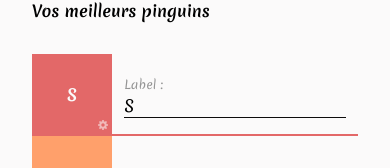
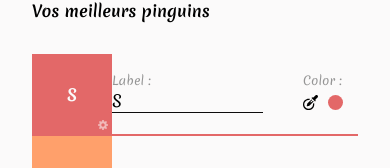
Before and after one commit to Benja-san/top-tier-me-app-frontend, an Angular app: page /tier-list in a window 390 px wide. Both pictures are taken after a click on the button 103 px from the left and 277 px from the top of the page. Shown: the part 152-320 px from the top of the page. Built offline with nearby package versions, Linux system fonts and the light colour scheme; a web font is replaced by a local one.

Commit message:
add color picker for raw css responsive add mask for colorpicker input

```diff
--- a/src/app/component/raw/raw.component.html
+++ b/src/app/component/raw/raw.component.html
@@ -28,6 +28,7 @@
     @if(isEditing) {
     <section class="editSection">
       <form class="rawEditForm">
+        <div class="inputContainer">
           <label class="label" for="name">Label :</label>
           <input
             id="name"
@@ -36,6 +37,45 @@
             [(ngModel)]="raw.title"
             type="text"
           />
+        </div>
+        <div class="inputContainer">
+          <label class="label" for="color">Color :</label>
+          <div class="colorPickerContainer">
+            <div class="contentDisplayed">
+              <svg
+                width="15"
+                height="15"
+                viewBox="0 0 15 15"
+                fill="none"
+                xmlns="http://www.w3.org/2000/svg"
+              >
+                <g clip-path="url(#clip0_659_1369)">
+                  <path
+                    d="M12.7413 4.35063C12.3594 4.7425 12.3638 5.37062 12.755 5.75562L12.06 6.46438L8.51625 2.98813L9.2125 2.27938C9.60188 2.66313 10.2325 2.65688 10.615 2.265L12.4388 0.446875C12.7306 0.149375 13.1163 0 13.5025 0C14.3363 0 15 0.6825 15 1.4875C15 1.88313 14.84 2.25063 14.5656 2.5325L12.7413 4.35063ZM9.9475 5.78312L10.6581 6.4775L6.6525 10.4125C5.97 11.1075 5.54437 10.5181 4.655 11.1388C4.53562 11.2213 4.40875 11.255 4.28937 11.2487C3.99187 11.235 3.73625 10.9794 3.75125 10.6512C3.75687 10.5444 3.79188 10.4275 3.86313 10.3106C4.39 9.445 3.86125 9.00375 4.52688 8.3275L8.53125 4.39125L9.24063 5.08625L7.00313 7.27875H8.42188L9.9475 5.78312ZM5.06938 9.88375L5.07312 9.88313V9.86687L5.06938 9.88375ZM9.97312 8.9025C9.99 9.0575 10 9.215 10 9.375C10 11.7875 8.03687 13.75 5.625 13.75C3.21312 13.75 1.25 11.7875 1.25 9.375C1.25 6.9625 3.21312 5 5.625 5C5.78625 5 5.945 5.01 6.10125 5.02688L7.17562 3.97125C6.68187 3.83 6.16313 3.75 5.625 3.75C2.51812 3.75 0 6.26813 0 9.375C0 12.4819 2.51812 15 5.625 15C8.73188 15 11.25 12.4819 11.25 9.375C11.25 8.84813 11.1725 8.34062 11.0369 7.8575L9.97312 8.9025Z"
+                    fill="black"
+                  />
+                </g>
+                <defs>
+                  <clipPath id="clip0_659_1369">
+                    <rect width="15" height="15" fill="white" />
+                  </clipPath>
+                </defs>
+              </svg>
+              <div
+                class="colorElipse"
+                [ngStyle]="{ backgroundColor: raw.color }"
+              ></div>
+            </div>
+
+            <input
+              class="colorPickerInput"
+              [(ngModel)]="raw.color"
+              id="color"
+              name="color"
+              type="color"
+            />
+          </div>
+        </div>
       </form>
     </section>
     }
--- a/src/app/component/raw/raw.component.scss
+++ b/src/app/component/raw/raw.component.scss
@@ -64,15 +64,41 @@
       .label {
         font-size: $subTitle;
         color: $grayColor;
+        display: block;
       }
       .rawEditForm {
-        width: 90%;
-        max-width: 250px;
+        width: 100%;
+        max-width: 400px;
+        display: flex;
         .titleInput {
-          width: 100%;
+          width: calc(100% - 40px);
           border: none;
           border-bottom: 1px solid $darkColor;
           background-color: transparent;
+        }
+        .colorPickerContainer {
+          position: relative;
+          width: 40px;
+          .contentDisplayed {
+            display: flex;
+            width: 100%;
+            height: 100%;
+            align-items: center;
+            justify-content: space-between;
+            position: absolute;
+            top: 0;
+            left: 0;
+            z-index: -1;
+            .colorElipse {
+              width: 15px;
+              height: 15px;
+              border-radius: 50%;
+            }
+          }
+          .colorPickerInput {
+            opacity: 0;
+            width: 100%;
+          }
         }
       }
     }
```
Also changed, not shown: src/assets/icon/colorPicker.svg (added). Lines whose indentation alone changed are shown as unchanged.
